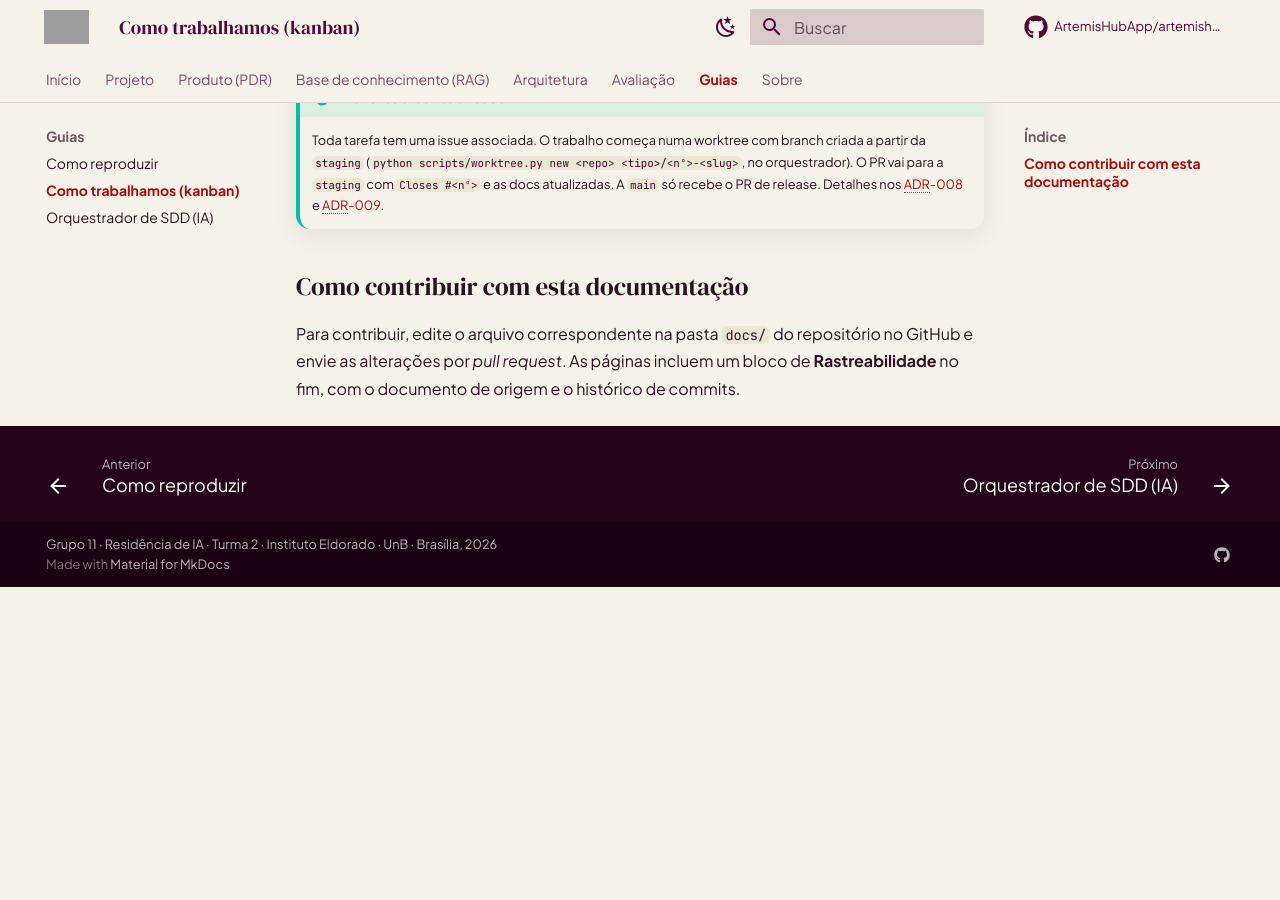
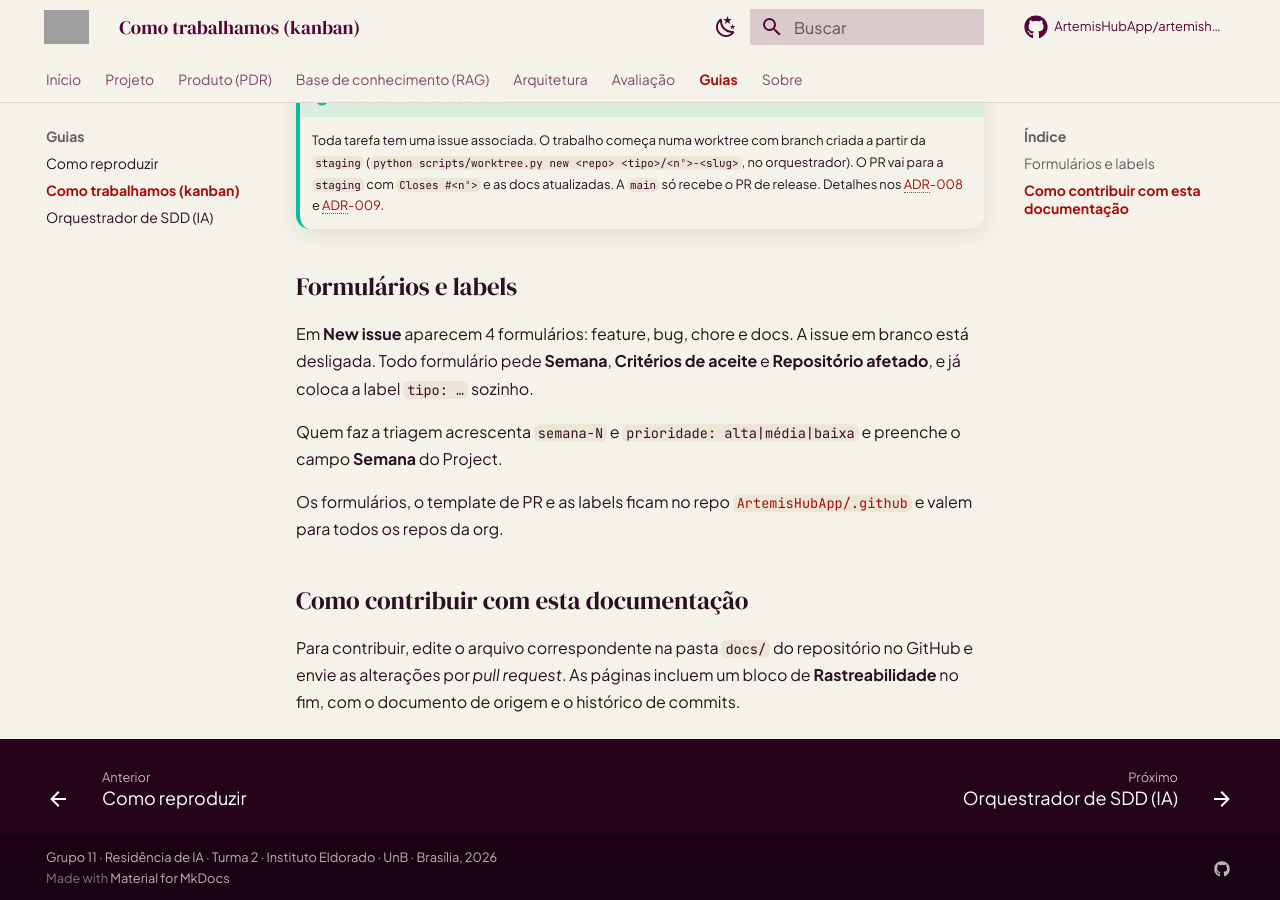
Before and after one commit to ArtemisHubApp/artemishub_docs, an MkDocs documentation site: the page built from docs/guias/kanban.md, in a window 1280 px wide and 900 px high, scrolled down 836 px. Built offline with MkDocs 1.6.1 and Material for MkDocs 9.7.7, drawn with Linux system fonts in a browser that asks for light colours; comment, search, counter and statistics services are not loaded; before the commit the page ends 1423 px from its top, so only the background shows below that; grey boxes are pictures that could not be loaded.

Commit message:
docs: guia do kanban com formulários e labels (#28)
* docs: guia do kanban com formulários e labels

Co-Authored-By: Claude Opus 5.5 <noreply@anthropic.com>

* docs: nome do campo Repositório afetado no guia do kanban

Co-Authored-By: Claude Opus 5.5 <noreply@anthropic.com>

---------

Co-authored-by: Claude Opus 5.5 <noreply@anthropic.com>

```diff
--- a/docs/guias/kanban.md
+++ b/docs/guias/kanban.md
@@ -34,6 +34,14 @@ Com o PR aprovado o card vai para **Testing**; após o merge, para **Done**.
 !!! tip "Branches e rastreabilidade"
     Toda tarefa tem uma issue associada. O trabalho começa numa worktree com branch criada a partir da `staging` (`python scripts/worktree.py new <repo> <tipo>/<nº>-<slug>`, no orquestrador). O PR vai para a `staging` com `Closes #<nº>` e as docs atualizadas. A `main` só recebe o PR de release. Detalhes nos [ADR-008](../adr/008-staging-e-worktrees.md) e [ADR-009](../adr/009-higiene-github.md).
 
+## Formulários e labels
+
+Em **New issue** aparecem 4 formulários: feature, bug, chore e docs. A issue em branco está desligada. Todo formulário pede **Semana**, **Critérios de aceite** e **Repositório afetado**, e já coloca a label `tipo: …` sozinho.
+
+Quem faz a triagem acrescenta `semana-N` e `prioridade: alta|média|baixa` e preenche o campo **Semana** do Project.
+
+Os formulários, o template de PR e as labels ficam no repo [`ArtemisHubApp/.github`](https://github.com/ArtemisHubApp/.github) e valem para todos os repos da org.
+
 ## Como contribuir com esta documentação
 
 Para contribuir, edite o arquivo correspondente na pasta `docs/` do repositório no GitHub e envie as alterações por *pull request*. As páginas incluem um bloco de **Rastreabilidade** no fim, com o documento de origem e o histórico de commits.
```
